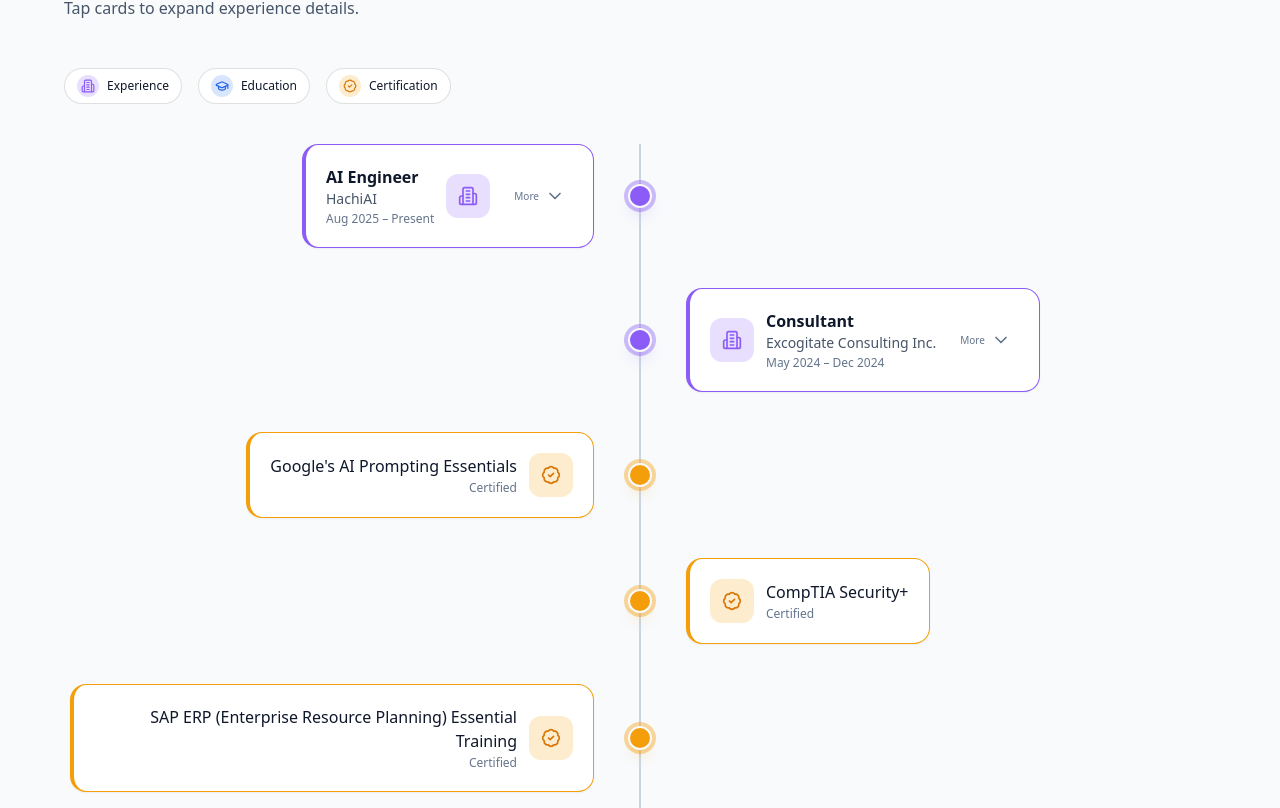
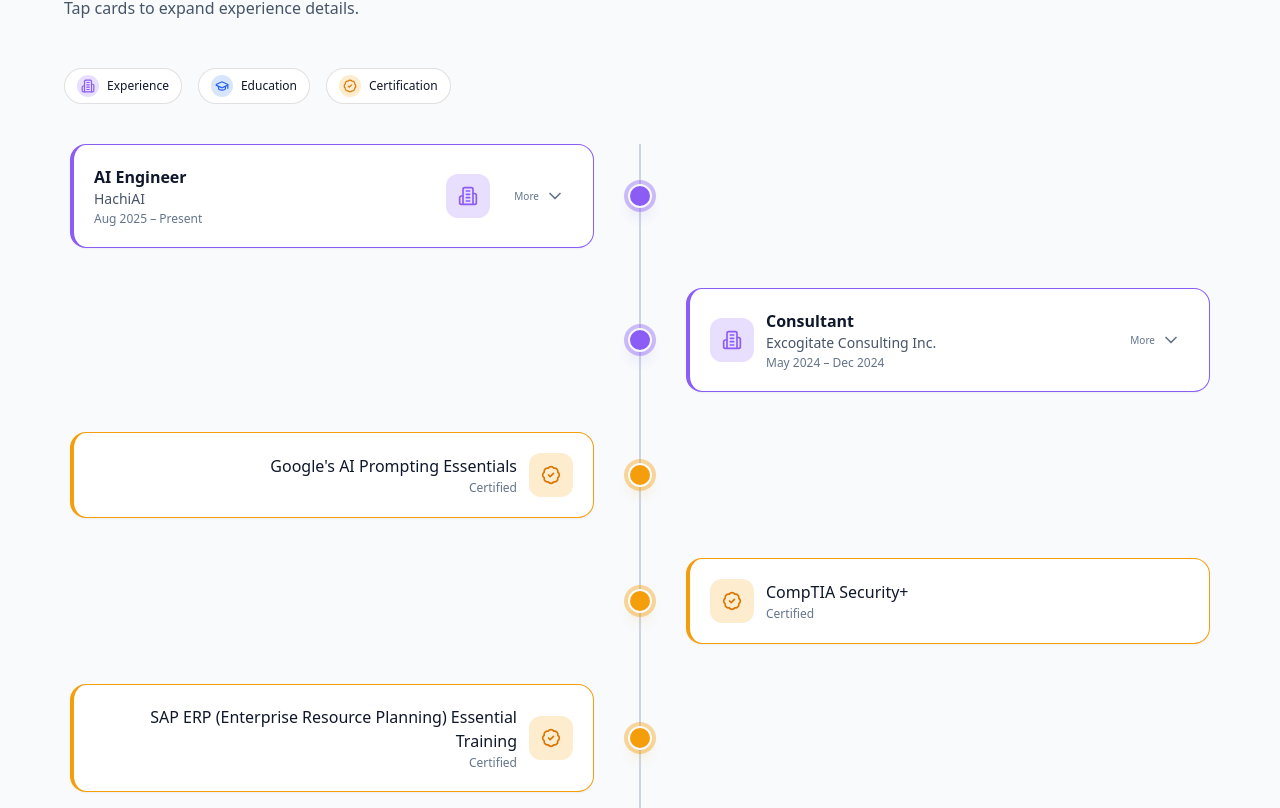
Before and after one commit to VedikaM6/portfolio, a Next.js app: page / in a window 1280 px wide. Shown: the part 972-1780 px from the top of the page. Built offline with nearby package versions, Linux system fonts and the light colour scheme.

Commit message:
Tile width in timeline section is now the same across all timeline section tiles

```diff
--- a/components/CombinedTimeline.tsx
+++ b/components/CombinedTimeline.tsx
@@ -69,7 +69,7 @@
 
   const cardContent = (
     <motion.div
-      className={`overflow-hidden rounded-2xl border border-[var(--card-border)] bg-[var(--card-bg)] shadow-sm backdrop-blur-sm transition-all duration-200 hover:border-violet-500/25 hover:shadow-md hover:shadow-violet-500/5 dark:border-white/10 dark:bg-white/[0.06] dark:shadow-lg dark:shadow-black/20 dark:hover:border-violet-500/25 dark:hover:shadow-violet-500/10 ${config.classes.card} ${isLeft ? "lg:mr-4" : "lg:ml-4"}`}
+      className={`w-full overflow-hidden rounded-2xl border border-[var(--card-border)] bg-[var(--card-bg)] shadow-sm backdrop-blur-sm transition-all duration-200 hover:border-violet-500/25 hover:shadow-md hover:shadow-violet-500/5 dark:border-white/10 dark:bg-white/[0.06] dark:shadow-lg dark:shadow-black/20 dark:hover:border-violet-500/25 dark:hover:shadow-violet-500/10 ${config.classes.card} ${isLeft ? "lg:mr-4" : "lg:ml-4"}`}
       initial={{ opacity: 0, y: 8 }}
       whileInView={{ opacity: 1, y: 0 }}
       viewport={{ once: true, amount: 0.08, margin: "0px 0px 80px 0px" }}
@@ -177,7 +177,7 @@
   );
 
   return (
-    <div className={`flex w-full max-w-full lg:max-w-[480px] xl:max-w-[540px] ${isLeft ? "md:justify-end" : "md:justify-start"}`}>
+    <div className={`flex w-full min-w-0 lg:w-[480px] lg:min-w-[480px] xl:w-[540px] xl:min-w-[540px] ${isLeft ? "md:justify-end" : "md:justify-start"}`}>
       {cardContent}
     </div>
   );
```
